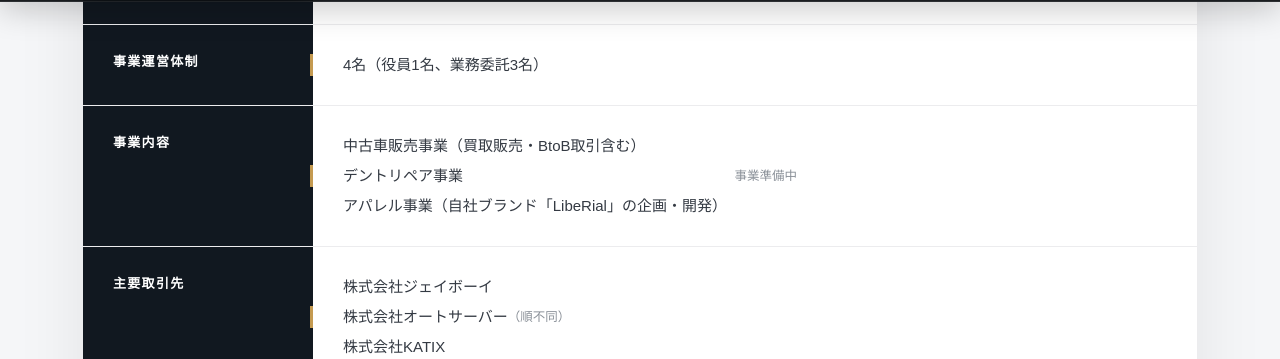
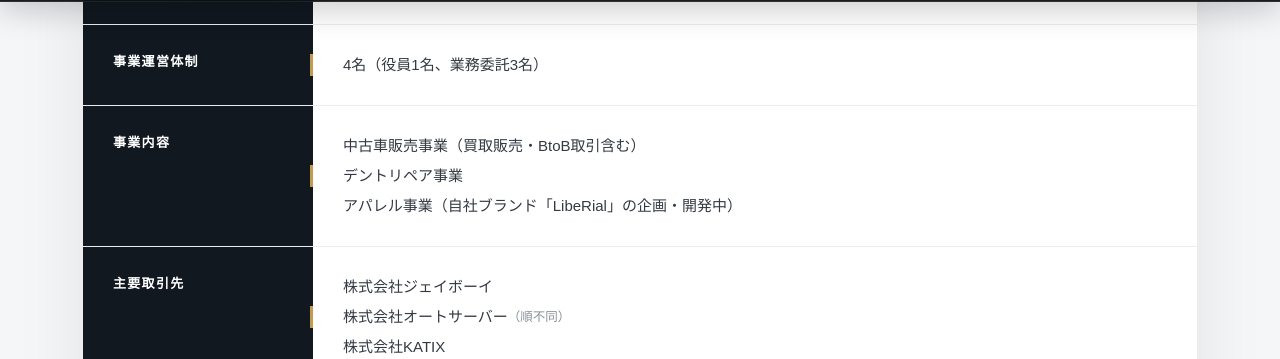
Before and after one commit to liberal0321/LibeRal., a Jekyll site: the page built from about.html, in a window 1280 px wide and 900 px high, scrolled down 1151 px. Shown: the part 91-450 px from the top of the window. Built offline with Jekyll 4.4.1, drawn with Linux system fonts in a browser that asks for light colours.

Commit message:
Update apparel business description to 'in development'

```diff
--- a/about.html
+++ b/about.html
@@ -82,7 +82,7 @@
             <dt>事業内容</dt>
             <dd>中古車販売事業（買取販売・BtoB取引含む）<br>
               デントリペア事業<br>
-            アパレル事業（自社ブランド「LibeRial」の企画・開発）　<small>事業準備中<small><br>
+            アパレル事業（自社ブランド「LibeRial」の企画・開発中）<br>
             </dd>
           </div>
 
```
